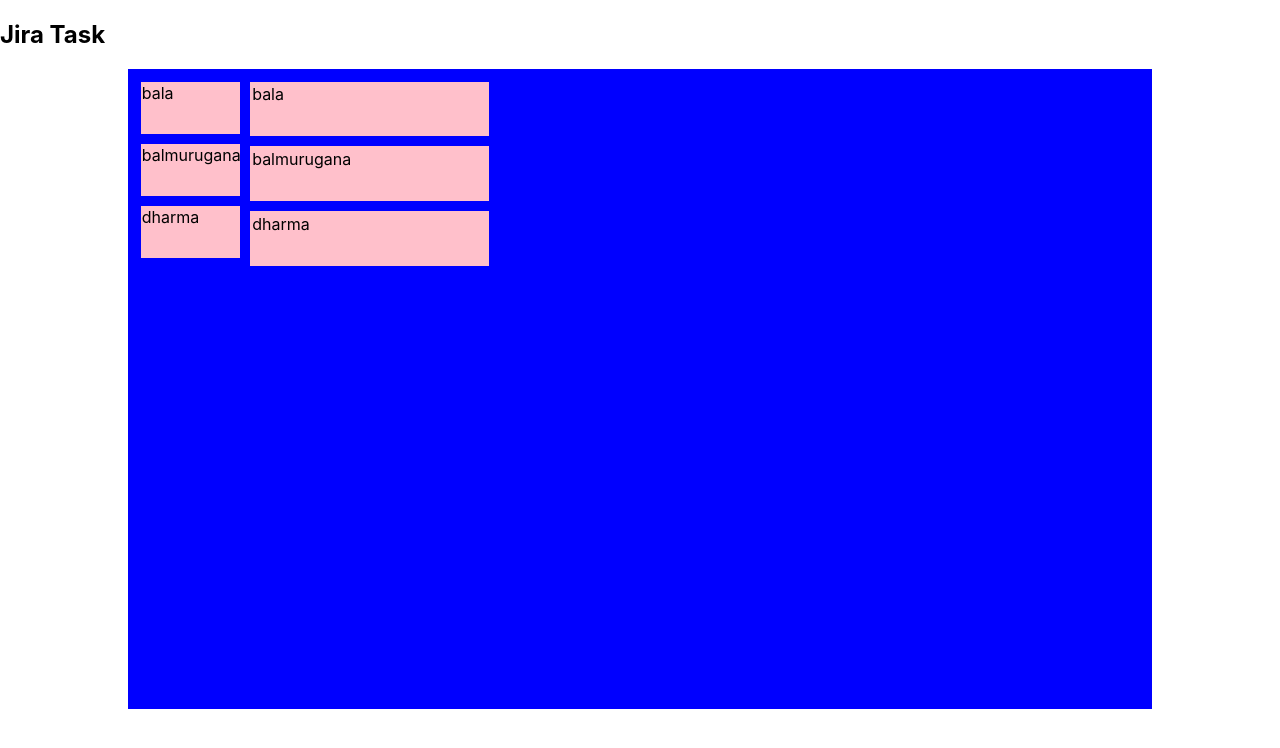
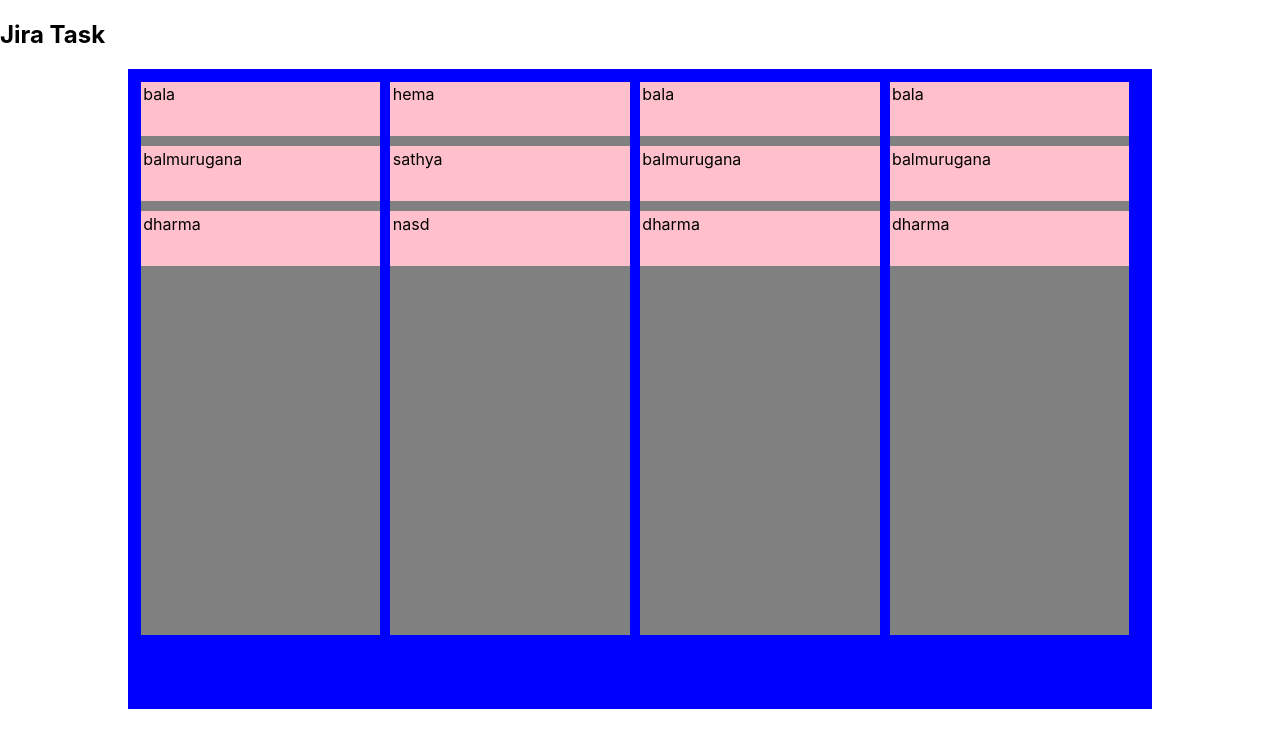
Before and after one commit to ravi-bala13/BugTracker, a React (Create React App) app in the folder client/: page / in a window 1280 px wide. Shown: the top 748 px of the page. Built offline with nearby package versions, Linux system fonts and the light colour scheme.

Commit message:
dragging is working as expected

```diff
--- a/client/src/App.css
+++ b/client/src/App.css
@@ -18,18 +18,3 @@
     transform: rotate(360deg);
   }
 }
-
-#taskContainer{
-  width: 80%;
-  background-color: blue;
-  margin: auto;
-  height: 80vh;
-  display: flex;
-
-}
-
-.critical{
-  width: 20%;
-  height: 89%;
-  background-color: red;
-}
--- a/client/src/App.js
+++ b/client/src/App.js
@@ -1,39 +1,39 @@
 import "./App.css";
-import { Box, Button, Flex, Heading, Input } from "@chakra-ui/react";
+import { Heading } from "@chakra-ui/react";
 import { useState } from "react";
-import { DragDropContext, Droppable } from "react-beautiful-dnd";
-import Task from "./Task";
+import { DragDropContext } from "react-beautiful-dnd";
 import Taskcontainer from "./Taskcontainer";
 import { v4 as uuidv4 } from "uuid";
 
 function App() {
-  const [critical, setCritical] = useState([
+  const critical = [
     { task: "bala", id: uuidv4() },
     { task: "balmurugana", id: uuidv4() },
     { task: "dharma", id: uuidv4() },
-  ]);
-  const [major, setMajor] = useState([
-    { task: "bala", id: "sd1" },
-    { task: "balmurugana", id: "sdf2" },
-    { task: "dharma", id: "sdfc3" },
-  ]);
-  const [medium, setMedium] = useState([
+  ];
+  const major = [
+    { task: "hema", id: "sd1" },
+    { task: "sathya", id: "sdf2" },
+    { task: "nasd", id: "sdfc3" },
+  ];
+  const medium = [
     { task: "bala", id: "sd11" },
     { task: "balmurugana", id: "sdf22" },
     { task: "dharma", id: "sdfc33" },
-  ]);
-  const [low, setLow] = useState([
+  ];
+  const low = [
     { task: "bala", id: "sd111" },
     { task: "balmurugana", id: "sdf222" },
     { task: "dharma", id: "sdfc333" },
-  ]);
+  ];
 
-  const details = {
+  const [details, setDetails] = useState({
     critical: critical,
     major: major,
     medium: medium,
     low: low,
-  };
+  });
+  console.log("details", details);
 
   const onDragEnd = (result) => {
     const { source, destination } = result;
@@ -46,17 +46,27 @@
       return;
 
     let add;
-    const tempTask = [...critical];
-    console.log("changingTodos", tempTask);
+    const sourceList = [...details[source.droppableId]];
+    const destinationList = [...details[destination.droppableId]];
+    // console.log("sourceList", sourceList);
+    // console.log("destinationList", destinationList);
 
-    if (source.droppableId == "critical") {
-      add = tempTask.splice(source.index, 1);
-      console.log("add", add);
+    add = sourceList[source.index];
+    // if source and destination is same need to remove both sourceList and destination List
+    if (source.droppableId === destination.droppableId) {
+      destinationList.splice(source.index, 1);
     }
-    console.log("destination", destination.index, tempTask);
-    tempTask.splice(destination.index, 0, ...add);
-    console.log("changingTodos", tempTask);
-    setCritical(tempTask);
+    sourceList.splice(source.index, 1);
+    // console.log("add", add);
+
+    destinationList.splice(destination.index, 0, add);
+    // console.log("sourceList", sourceList);
+    // console.log("destinationList", destinationList);
+    setDetails({
+      ...details,
+      [source.droppableId]: sourceList,
+      [destination.droppableId]: destinationList,
+    });
   };
 
   return (
@@ -64,10 +74,10 @@
       <DragDropContext onDragEnd={onDragEnd}>
         <Heading>Jira Task</Heading>
         <Taskcontainer
-          critical={critical}
-          major={major}
-          medium={medium}
-          low={low}
+          critical={details.critical}
+          major={details.major}
+          medium={details.medium}
+          low={details.low}
         />
       </DragDropContext>
     </div>
--- a/client/src/Taskcontainer.jsx
+++ b/client/src/Taskcontainer.jsx
@@ -17,9 +17,10 @@
     >
       <Droppable droppableId="critical">
         {(provided, snapshot) => (
-          <div
+          <Box
             w="24%"
-            h="80%"
+            h="90%"
+            bg="gray"
             ref={provided.innerRef}
             {...provided.droppableProps}
           >
@@ -29,7 +30,7 @@
               </Draggable>
             ))}
             {provided.placeholder}
-          </div>
+          </Box>
         )}
       </Droppable>
 
@@ -37,7 +38,8 @@
         {(provided) => (
           <Box
             w="24%"
-            h="80%"
+            h="90%"
+            bg="gray"
             ref={provided.innerRef}
             {...provided.droppableProps}
           >
@@ -50,37 +52,43 @@
           </Box>
         )}
       </Droppable>
-      {/* <Droppable droppableId="medium">
+      <Droppable droppableId="medium">
         {(provided) => (
           <Box
             w="24%"
-            h="80%"
+            h="90%"
+            bg="gray"
             ref={provided.innerRef}
             {...provided.droppableProps}
           >
             {medium.map((el, index) => (
-              <Task task={el} key={index} index={index}></Task>
+              <Draggable draggableId={el.id} index={index} key={el.id}>
+                {(provided) => <Task provided={provided} item={el} />}
+              </Draggable>
             ))}
             {provided.placeholder}
           </Box>
         )}
-      </Droppable> */}
+      </Droppable>
 
-      {/* <Droppable droppableId="low">
+      <Droppable droppableId="low">
         {(provided) => (
           <Box
             w="24%"
-            h="80%"
+            h="90%"
+            bg="gray"
             ref={provided.innerRef}
             {...provided.droppableProps}
           >
             {low.map((el, index) => (
-              <Task task={el} key={index} index={index}></Task>
+              <Draggable draggableId={el.id} index={index} key={el.id}>
+                {(provided) => <Task provided={provided} item={el} />}
+              </Draggable>
             ))}
             {provided.placeholder}
           </Box>
         )}
-      </Droppable> */}
+      </Droppable>
     </Flex>
   );
 }
--- a/client/src/index.js
+++ b/client/src/index.js
@@ -1,4 +1,4 @@
-import React, { StrictMode } from "react";
+import React from "react";
 import ReactDOM from "react-dom/client";
 import "./index.css";
 import App from "./App";
```
Also changed, not shown: client/src/Task.js (+0 -14 lines).
